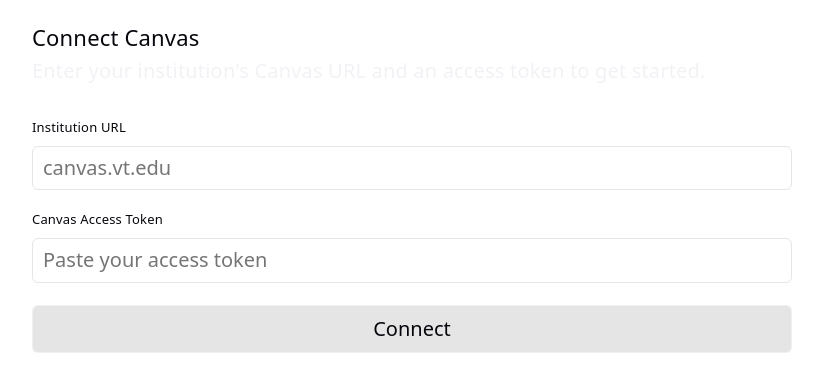
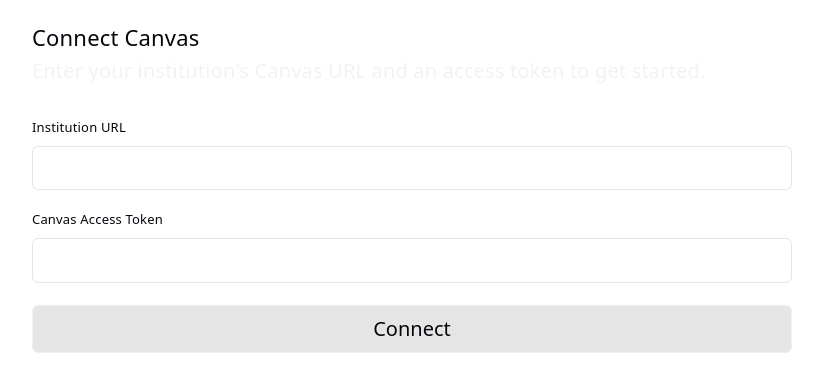
Before and after one commit to gsing35/Assignment_Alert, a React (Vite) app in the folder assignment-alert-ext/: page / in a window 1280 px wide. Shown: the top 392 px of the page, without its empty margins (228-1051 px from the left). Built offline with nearby package versions, Linux system fonts and the light colour scheme; no server answers.

Commit message:
Updated Login Screen

```diff
--- a/assignment-alert-ext/src/components/CanvasLoginView.tsx
+++ b/assignment-alert-ext/src/components/CanvasLoginView.tsx
@@ -18,7 +18,7 @@
     CanvasLoginView ........ form state, handleSubmit, and the rendered form
 
   All the wording on this screen lives here: the title, the subtitle, the field
-  labels, the input placeholders, the error text, and the button.
+  labels, the error text, and the button.
 */
 
 type CanvasLoginViewProps = {
@@ -79,7 +79,6 @@
                 <input
                     id="domain"
                     type="text"
-                    placeholder="canvas.vt.edu"
                     value={domain}
                     onChange={(e) => setDomain(e.target.value)}
                     disabled={loading}
@@ -91,7 +90,6 @@
                 <input
                     id="accessToken"
                     type="password"
-                    placeholder="Paste your access token"
                     value={accessToken}
                     onChange={(e) => setAccessToken(e.target.value)}
                     disabled={loading}
```
